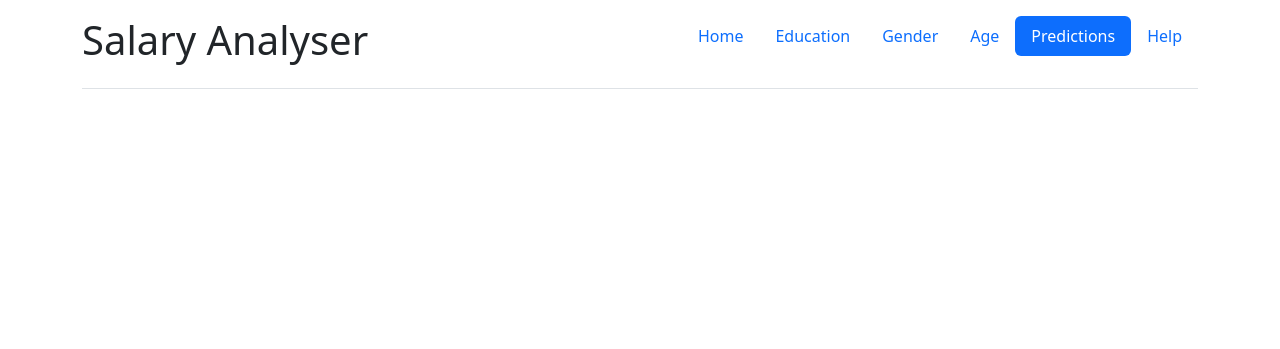
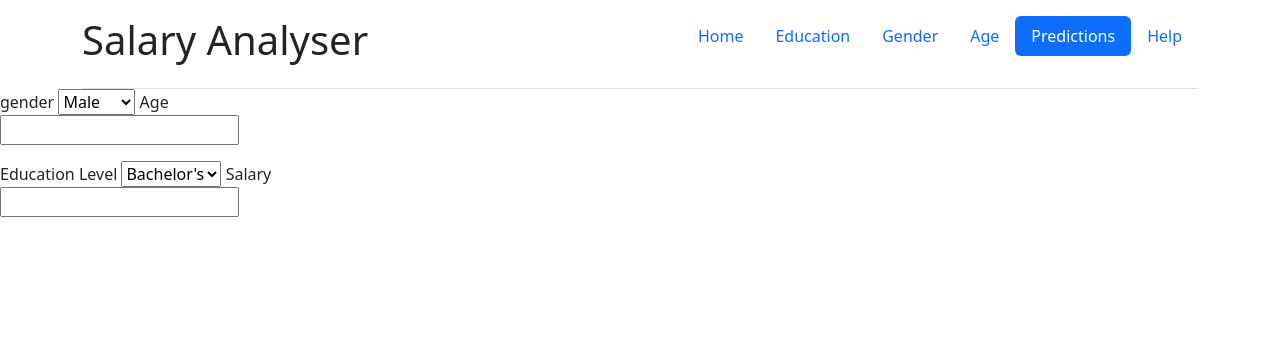
Before and after one commit to jude2k6/lccs, a Flask app: page /predictions in a window 1280 px wide. Shown: the top 349 px of the page. Run offline with Flask 3, Linux system fonts and the light colour scheme; parts of the project's set-up code (start-up, migrations or seed data) failed here and were passed over.

Commit message:
fixed missing code

```diff
--- a/website/templates/predictions.html
+++ b/website/templates/predictions.html
@@ -1,5 +1,20 @@
 {% extends 'base.html' %} {% block title %}Home{% endblock %} {% block content%}
-
+<form action="#" method="post" id="form">
+  <label for="gender">gender</label>
+  <select name="gender" id="gender">
+    <option value="Male">Male</option>
+    <option value="Male">Female</option>
+  </select>
+  <label for="Age">Age</label>
+  <p><input type="text" maxlength="3" name="age" id="age" /></p>
+  <label for="edu">Education Level</label>
+  <select name="education" id="education">
+    <option value="Bachelor's">Bachelor's</option>
+    <option value="Master's">Master's</option>
+    <option value="PhD">PhD</option>
+  </select>
+  <label for="salary">Salary</label>
+  <p><input type="number" min="0" step="5000" name="salary" id="salary" /></p>
   <script>
     const form = document.getElementById("form");
     form.addEventListener("submit", function (event) {
@@ -21,3 +36,4 @@
     });
   </script>
   {% endblock %}
+</form>
```
Lines whose indentation alone changed are shown as unchanged.
